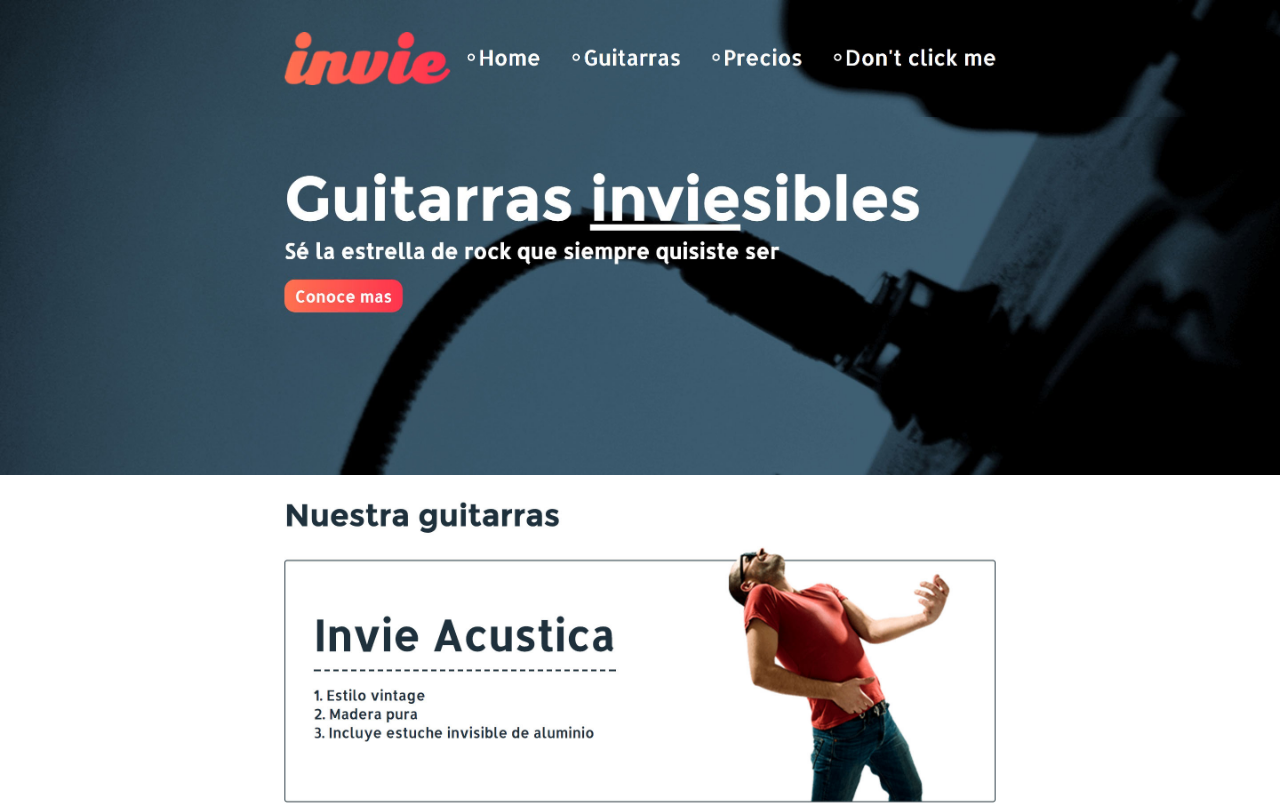
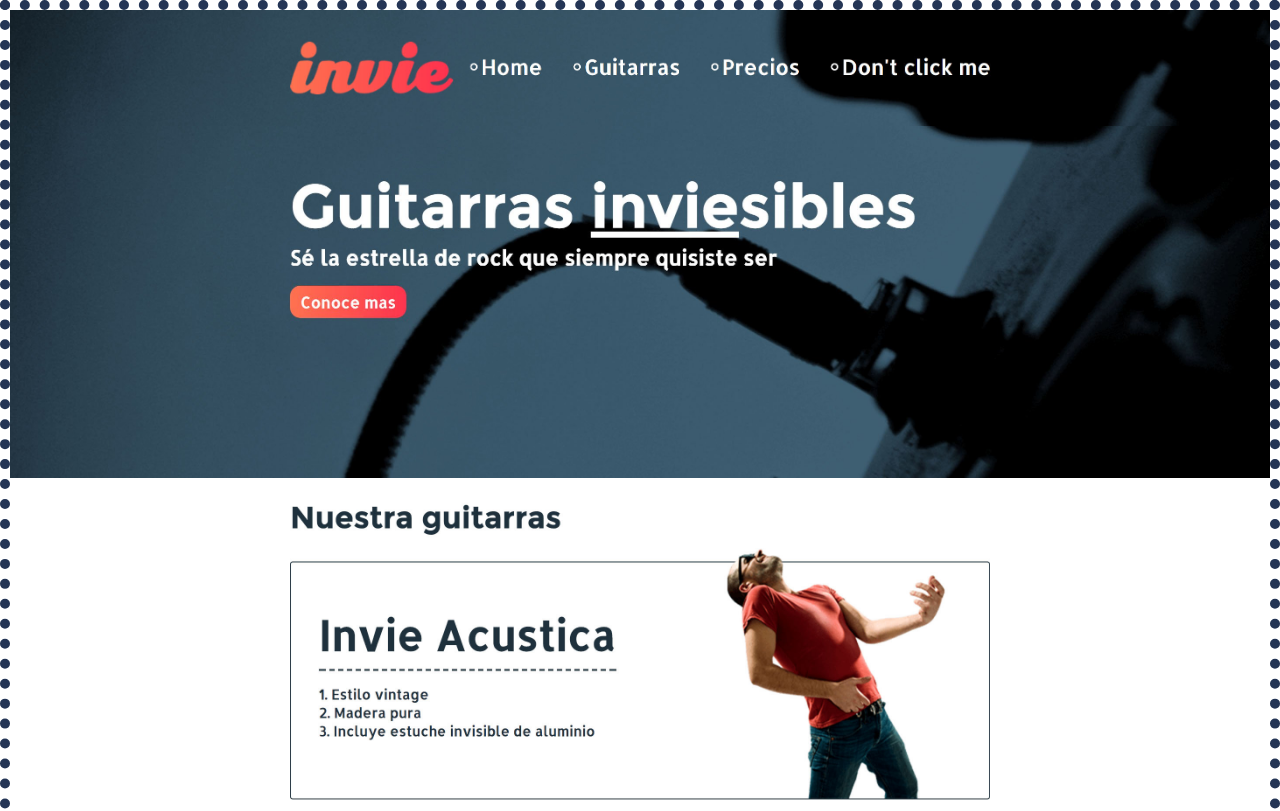
Before and after one commit to DiegoSebastian/github-curso, a plain HTML site: page index.html in a window 1280 px wide. Shown: the top 811 px of the page. Drawn offline with Linux system fonts and the light colour scheme.

Commit message:
hotfix 1

```diff
--- a/index.html
+++ b/index.html
@@ -6,6 +6,7 @@
 	<style>
 		body {
 			margin: 0;
+			border: 10px dotted #243555;
 		}
 
 		img {
```
